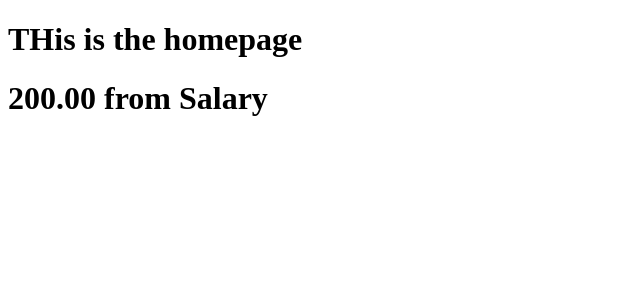
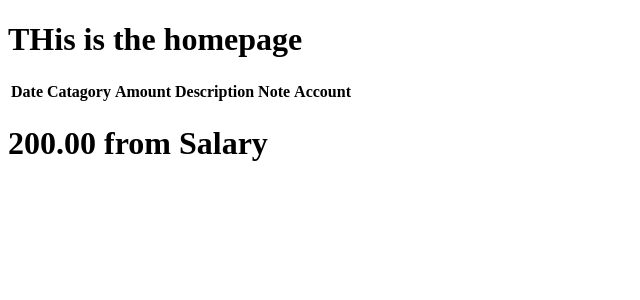
Before and after one commit to ZemichaelMD/Money-Data, a Django app: page /read/1 in a window 1280 px wide. Shown: the top 300 px of the page, without its empty margins (0-640 px from the left). Run offline with Django 3.2, Linux system fonts and the light colour scheme; data comes from the database, SQL or seed files in the repository; both versions use the stored data as it was after the commit; lists and menus that the app fills with data are empty.

Commit message:
added data from Exel

```diff
--- a/MoneyData/settings.py
+++ b/MoneyData/settings.py
@@ -112,7 +112,7 @@ AUTH_PASSWORD_VALIDATORS = [
 
 LANGUAGE_CODE = 'en-us'
 
-TIME_ZONE = 'UTC'
+TIME_ZONE = 'Africa/Addis_Ababa'
 
 USE_I18N = True
 
--- a/mymoney/models.py
+++ b/mymoney/models.py
@@ -35,7 +35,7 @@ class Expense(models.Model):
     expense_amount = models.DecimalField(max_digits=10, decimal_places=2)
     expense_description = models.CharField(max_length=350)
     expense_note = models.CharField(max_length=350, blank=True)
-    expense_account = models.ForeignKey(MoneyAccount, on_delete=models.CASCADE)
+    expense_account = models.ForeignKey(MoneyAccount, on_delete=models.CASCADE, blank=True, null=True)
 
     def __str__(self):
         return str(self.expense_amount) + " - for " + self. expense_description
--- a/mymoney/templates/mymoney/list.html
+++ b/mymoney/templates/mymoney/list.html
@@ -6,6 +6,28 @@
 </head>
 <body>
  <h1>THis is the homepage</h1>
+
+ <table>
+    <tr>
+        <th>Date</th>
+        <th>Catagory</th>
+        <th>Amount</th>
+        <th>Description</th>
+        <th>Note</th>
+        <th>Account</th>
+    </tr>
+    {% for item in expences %}
+        <tr>
+            <td>{{ item.expense_date }}</td>
+            <td>{{ item.expense_category }}</td>
+            <td>{{ item.expense_amount }}</td>
+            <td>{{ item.expense_description }}</td>
+            <td>{{ item.expense_note }}</td>
+            <td>{{ item.expense_account }}</td>
+        </tr>
+    {% endfor %}
+
+</table>
  <h1>{{ fucked }}</h1>
 <h1>{{ income }}</h1>
 </body>
--- a/mymoney/urls.py
+++ b/mymoney/urls.py
@@ -4,5 +4,6 @@ from . import views
 
 urlpatterns = [
     path('', views.index),
-    path('read/<int:pk>', views.read, name="read")
+    path('read/<int:pk>', views.read, name="read"),
+    path('adddata', views.addFromExel, name="addfromexel")
 ]
--- a/mymoney/views.py
+++ b/mymoney/views.py
@@ -13,4 +13,98 @@ def read(request, pk):
 
 
 def index(request):
-    return render(request, 'mymoney/list.html')
+    expences = models.Expense.objects.all()
+    context = {'expences': expences}
+    return render(request, 'mymoney/list.html', context)
+
+
+def addFromExel(request):
+    import xlrd
+    import datetime
+    from .models import Expense
+
+    import os
+    module_dir = os.path.dirname(__file__)  # get current directory
+    file_path = os.path.join(module_dir, 'templates/mymoney/MoneyData.xls')
+
+    book = xlrd.open_workbook(file_path)
+
+    # getting the workbook
+    sheet_expence = book.sheet_by_name('Expences')
+    sheet_income = book.sheet_by_name('Income')
+    sheet_account = book.sheet_by_name('Accounts')
+
+    # printing how many rows the workbook has
+    # print(sheet.nrows)
+
+    data = {}
+
+    for i in range(sheet.nrows):
+        # row_header_set contains all the data as a set
+        row_header_set = sheet.row_values(i)
+
+        #print each Row
+        #print(row_header_set)
+
+        # print nested cells
+        # for cell in row:
+        # print (cell)
+
+        # This returns the pure data!!
+        try:
+            #Grabbing Date
+            date = int(row_header_set[0])
+            #convert exel Date to Python
+            date_as_datetime = datetime.datetime(*xlrd.xldate_as_tuple(date, book.datemode))
+
+            data = {'Date': date_as_datetime}
+
+            #Datetime Converter to Django Date time
+            import datetime
+            from django.conf import settings
+            from django.utils.timezone import make_aware
+
+            exexpence_date_formated = make_aware(date_as_datetime)
+
+            #Add Expence
+            p = Expense(expense_date = exexpence_date_formated, expense_category=str(row_header_set[1]),
+                         expense_amount=float(row_header_set[2]), expense_description=str(row_header_set[3]),
+                         expense_note=str(row_header_set[4]))
+            p.save()
+
+            #print Data
+            print("Date" + str(date_as_datetime))
+            print("Category : " + str(row_header_set[1]))
+            print("Amount : " + str(row_header_set[2]))
+            print("Reason : " + str(row_header_set[3]))
+            print("Remark : " + str(row_header_set[4]))
+            x = "*** Done Adding ***"
+            print(x)
+        except:
+            pass
+
+    done = "Done adding..."
+    context = {'done': done}
+    print(data)
+    return render(request, 'mymoney/done.html', context)
+    '''JSON
+    {
+        {Date: the date, Category: Lost, Amount: 120.0, Reason: Lost or unknown}
+    }'''
+
+    # count += 1
+
+    '''for sheet in book.sheets():
+        print (sheet.name)'''
+
+    '''
+    read as date
+
+    import datetime, xlrd
+    book = xlrd.open_workbook("myexcelfile.xls")
+    sh = book.sheet_by_index(0)
+    a1 = sh.cell_value(rowx=0, colx=0)
+    a1_as_datetime = datetime.datetime(*xlrd.xldate_as_tuple(a1, book.datemode))
+    print 'datetime: %s' % a1_as_datetime
+
+    '''
```
Also changed, not shown: mymoney/templates/mymoney/done.html (added, +10 -0 lines), mymoney/xlreader.py (added, +78 -0 lines), db.sqlite3, mymoney/migrations/0005_alter_expense_expense_account.py (added), 1 other file.
